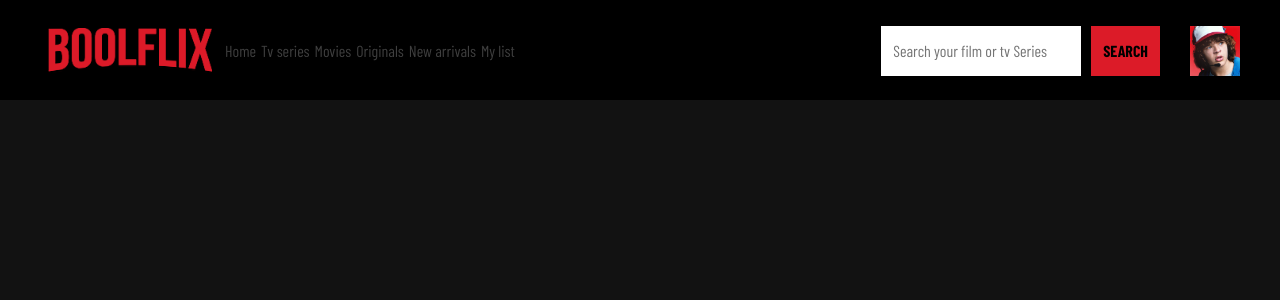
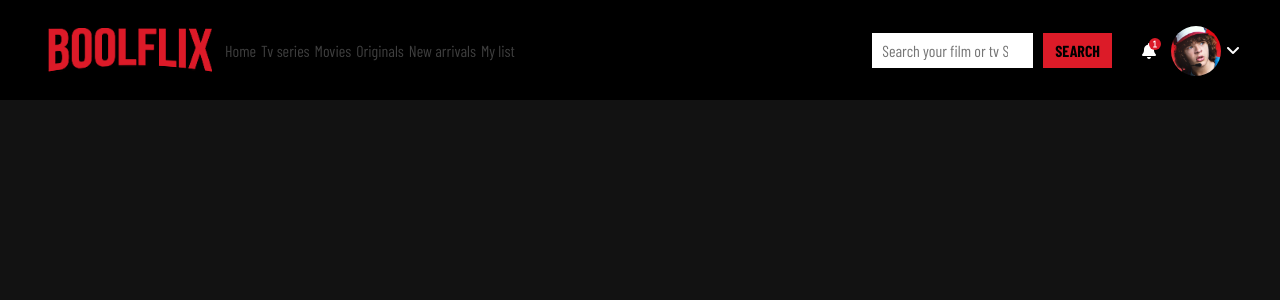
Before and after one commit to Mario-Arista/vite-boolflix, a Vue app: page / in a window 1280 px wide. Shown: the top 300 px of the page. Built offline with nearby package versions, Linux system fonts and the light colour scheme; a web font is replaced by a local one.

Commit message:
styling header

```diff
--- a/src/components/AppHeader.vue
+++ b/src/components/AppHeader.vue
@@ -34,7 +34,11 @@ export default {
                 <input name="filter" type="search" v-model="store.searchedText" placeholder="Search your film or tv Series">
                 <button @click="$emit('performSearch')">Search</button>
                 <div class="img-cont">
+                    <i class="fa-solid fa-bell">
+                        <div class="notif">1</div>
+                    </i>
                     <img src="/img/profile.jpeg" alt="immagine profilo">
+                    <i class="fa fa-angle-down"></i>
                 </div>
             </div>
         </div>
@@ -89,12 +93,13 @@ export default {
 
         #filter-boolflix {
             display: flex;
+            align-items: center;
             gap: 10px;
 
             input {
-                width: 200px;
+                max-width: 200px;
 
-                padding: 8px 12px;
+                padding: 8px 10px;
                 border: none;
 
                 font-family: "Barlow Condensed";
@@ -116,11 +121,40 @@ export default {
             }
 
             .img-cont {
-                width: 50px;
-                height: 50px;
+                display: flex;
+                align-items: center;
+                gap: 5px;
+
+
+
+                .fa-bell {
+                    position: relative;
+                    padding-right: 10px;
+
+                    .notif {
+                        display: flex;
+                        justify-content: center;
+                        align-items: center;
+                        position: absolute;
+
+                        top: -5px;
+                        right: 5px;
+
+                        width: 12px;
+                        height: 12px;
+
+                        font-size: 8px;
+                        background-color: $primary-color;
+                        border-radius: 50%;
+                    }
+
+
+                }
 
                 img {
-                    width: 100%;
+                    width: 50px;
+                    height: 50px;
+                    border-radius: 50%;
                 }
             }
         }
```
